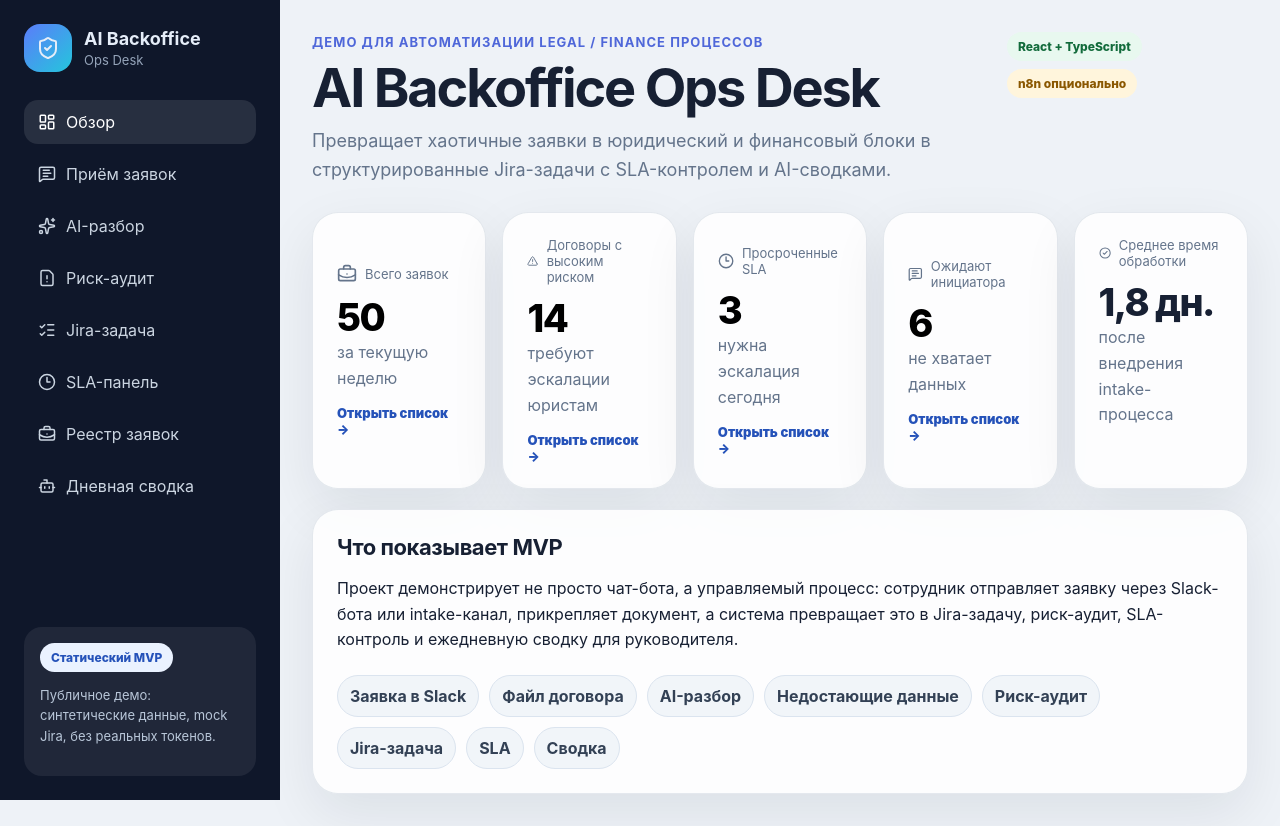
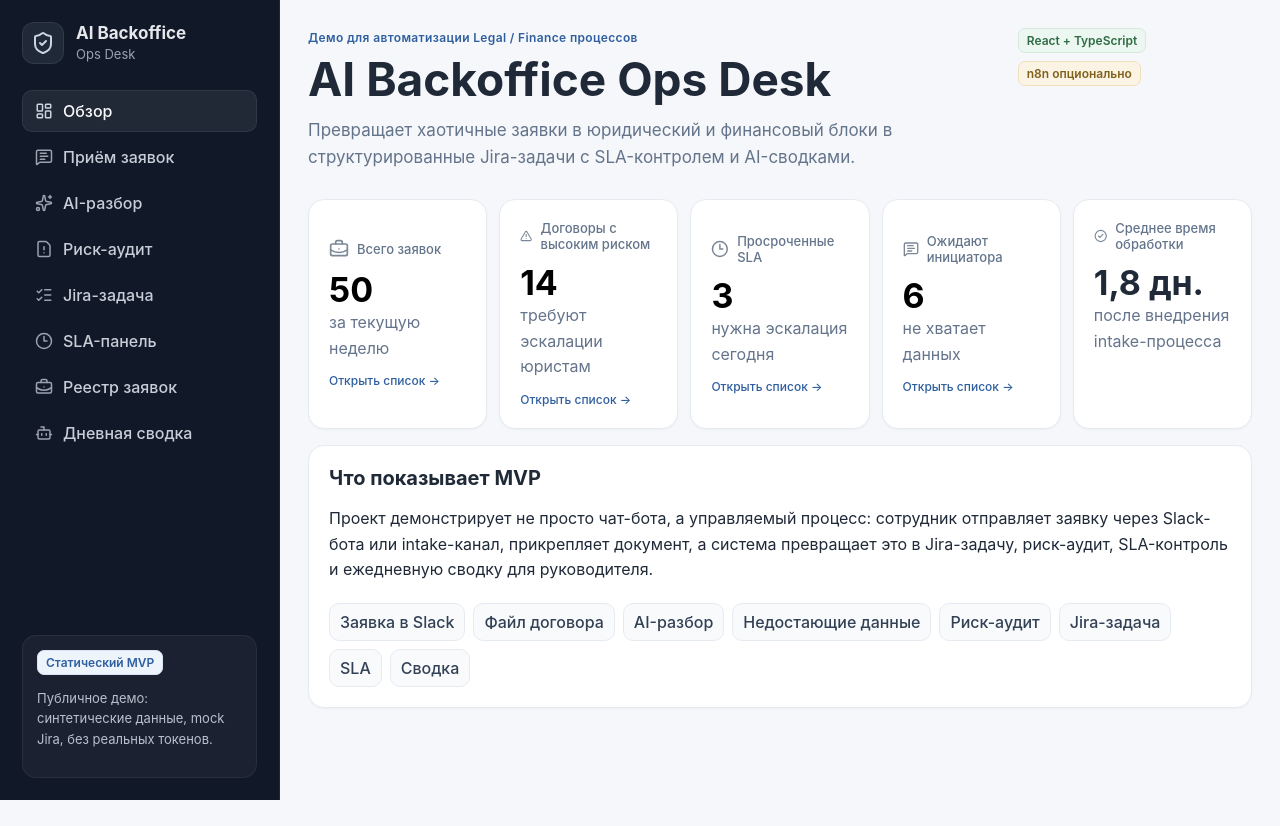
Before and after one commit to kilevoy/ai-backoffice-ops-desk, a React (Vite) app in the folder app/: page / in a window 1280 px wide. After the commit the page ends 800 px from the top, so only its background shows below. Built offline with nearby package versions, Linux system fonts and the light colour scheme.

Commit message:
style: calm down enterprise UI

```diff
--- a/app/src/index.css
+++ b/app/src/index.css
@@ -1,106 +1,122 @@
 :root {
   font-family: Inter, "Segoe UI", Roboto, "Noto Sans", Arial, sans-serif;
-  color: #172033;
-  background: #eef2f7;
+  color: #1f2937;
+  background: #f5f7fa;
   font-synthesis: none;
   text-rendering: optimizeLegibility;
   -webkit-font-smoothing: antialiased;
+  --page-bg: #f5f7fa;
+  --surface: #ffffff;
+  --surface-muted: #f8fafc;
+  --border: #d9e1ec;
+  --border-soft: #e6ebf2;
+  --text: #1f2937;
+  --text-muted: #64748b;
+  --text-soft: #8793a4;
+  --sidebar: #111827;
+  --sidebar-muted: #9ca3af;
+  --accent: #2f5f9f;
+  --accent-soft: #eef4fb;
+  --shadow-soft: 0 1px 2px rgba(15, 23, 42, 0.04);
 }
 
 * { box-sizing: border-box; }
-body { margin: 0; min-width: 320px; min-height: 100vh; }
+body { margin: 0; min-width: 320px; min-height: 100vh; font-weight: 400; background: var(--page-bg); }
 button { font: inherit; }
 
 .app-shell { display: flex; min-height: 100vh; }
-.sidebar { width: 280px; background: #0f172a; color: #e5edf8; padding: 24px; display: flex; flex-direction: column; position: sticky; top: 0; height: 100vh; }
-.brand { display: flex; gap: 12px; align-items: center; margin-bottom: 28px; }
-.brand-icon { width: 48px; height: 48px; border-radius: 16px; display: grid; place-items: center; background: linear-gradient(135deg, #5b7cfa, #24c6dc); }
-.brand strong { display: block; font-size: 18px; }
-.brand span { color: #94a3b8; font-size: 13px; }
-.nav { display: grid; gap: 8px; }
-.nav-item { border: 0; width: 100%; display: flex; gap: 10px; align-items: center; padding: 12px 14px; border-radius: 14px; color: #cbd5e1; background: transparent; cursor: pointer; text-align: left; }
-.nav-item:hover, .nav-item.active { background: rgba(255,255,255,0.1); color: #fff; }
-.sidebar-note { margin-top: auto; color: #b8c6d8; font-size: 13px; background: rgba(255,255,255,0.07); border-radius: 18px; padding: 16px; }
-.main { flex: 1; padding: 32px; max-width: 1440px; margin: 0 auto; }
+.sidebar { width: 280px; background: var(--sidebar); color: #e5e7eb; padding: 22px; display: flex; flex-direction: column; position: sticky; top: 0; height: 100vh; border-right: 1px solid rgba(255,255,255,0.06); }
+.brand { display: flex; gap: 12px; align-items: center; margin-bottom: 26px; }
+.brand-icon { width: 42px; height: 42px; border-radius: 12px; display: grid; place-items: center; background: #1f2937; color: #cbd5e1; border: 1px solid rgba(255,255,255,0.08); }
+.brand strong { display: block; font-size: 17px; font-weight: 650; }
+.brand span { color: var(--sidebar-muted); font-size: 13px; }
+.nav { display: grid; gap: 4px; }
+.nav-item { border: 1px solid transparent; width: 100%; display: flex; gap: 10px; align-items: center; padding: 10px 12px; border-radius: 10px; color: #c7ced8; background: transparent; cursor: pointer; text-align: left; font-weight: 550; }
+.nav-item svg { color: #9ca3af; }
+.nav-item:hover, .nav-item.active { background: rgba(255,255,255,0.07); color: #f9fafb; border-color: rgba(255,255,255,0.07); }
+.nav-item:hover svg, .nav-item.active svg { color: #cbd5e1; }
+.sidebar-note { margin-top: auto; color: #b7c0cc; font-size: 13px; background: rgba(255,255,255,0.045); border: 1px solid rgba(255,255,255,0.06); border-radius: 14px; padding: 14px; }
+.main { flex: 1; padding: 28px; max-width: 1440px; margin: 0 auto; }
 .hero { display: flex; justify-content: space-between; gap: 24px; align-items: flex-start; margin-bottom: 28px; }
-.eyebrow { margin: 0 0 8px; color: #4f67d9; font-weight: 700; font-size: 13px; letter-spacing: .08em; text-transform: uppercase; }
-h1 { margin: 0; font-size: clamp(32px, 5vw, 54px); line-height: 1; letter-spacing: -0.04em; }
-h2 { margin: 0 0 14px; font-size: 22px; letter-spacing: -0.02em; }
-h3 { margin: 22px 0 10px; font-size: 15px; color: #334155; }
+.eyebrow { margin: 0 0 8px; color: var(--accent); font-weight: 600; font-size: 12px; letter-spacing: .03em; text-transform: none; }
+h1 { margin: 0; font-size: clamp(30px, 4vw, 46px); line-height: 1.08; letter-spacing: 0; font-weight: 700; }
+h2 { margin: 0 0 12px; font-size: 20px; letter-spacing: 0; font-weight: 650; }
+h3 { margin: 20px 0 10px; font-size: 15px; color: #334155; font-weight: 650; }
 p { line-height: 1.6; }
-.hero-text { margin: 12px 0 0; max-width: 760px; color: #64748b; font-size: 18px; }
+.hero-text { margin: 12px 0 0; max-width: 760px; color: var(--text-muted); font-size: 17px; }
 .hero-actions, .tag-wrap { display: flex; flex-wrap: wrap; gap: 8px; }
-.card { background: rgba(255,255,255,0.86); border: 1px solid rgba(148,163,184,0.24); border-radius: 26px; padding: 24px; box-shadow: 0 20px 55px rgba(15, 23, 42, 0.08); }
-.section-grid, .charts-grid { display: grid; gap: 20px; }
-.kpi-grid { display: grid; grid-template-columns: repeat(5, minmax(0, 1fr)); gap: 16px; }
-.kpi-head { display: flex; align-items: center; gap: 8px; color: #64748b; font-size: 13px; }
-.kpi-value { font-size: 38px; font-weight: 800; margin-top: 10px; letter-spacing: -0.04em; }
-.kpi-card { text-align: left; min-height: 180px; }
-.clickable-kpi { width: 100%; cursor: pointer; transition: transform 0.18s ease, border-color 0.18s ease, box-shadow 0.18s ease; }
-.clickable-kpi:hover { transform: translateY(-2px); border-color: rgba(91, 124, 250, 0.55); box-shadow: 0 24px 60px rgba(37, 82, 185, 0.14); }
-.open-hint { display: inline-flex; margin-top: 14px; color: #2552b9; font-size: 13px; font-weight: 900; }
-.muted { color: #64748b; margin: 0; }
+.card { background: var(--surface); border: 1px solid var(--border-soft); border-radius: 16px; padding: 20px; box-shadow: var(--shadow-soft); }
+.section-grid, .charts-grid { display: grid; gap: 16px; }
+.kpi-grid { display: grid; grid-template-columns: repeat(5, minmax(0, 1fr)); gap: 12px; }
+.kpi-head { display: flex; align-items: center; gap: 8px; color: var(--text-muted); font-size: 13px; font-weight: 500; }
+.kpi-head svg { color: #7b8797; }
+.kpi-value { font-size: 34px; font-weight: 650; margin-top: 10px; letter-spacing: 0; }
+.kpi-card { text-align: left; min-height: 160px; }
+.clickable-kpi { width: 100%; cursor: pointer; transition: border-color 0.14s ease, background-color 0.14s ease; }
+.clickable-kpi:hover { border-color: #b7c8dc; background: #fbfdff; }
+.open-hint { display: inline-flex; margin-top: 12px; color: var(--accent); font-size: 12px; font-weight: 550; }
+.muted { color: var(--text-muted); margin: 0; }
 .wide-card { min-height: 210px; }
-.flow-line { display: flex; flex-wrap: wrap; gap: 10px; margin-top: 22px; }
-.flow-line span { background: #f1f5f9; border: 1px solid #dbe4ef; padding: 10px 12px; border-radius: 999px; font-weight: 700; color: #334155; }
-.two-col { display: grid; grid-template-columns: 1.15fr .85fr; gap: 20px; align-items: start; }
+.flow-line { display: flex; flex-wrap: wrap; gap: 8px; margin-top: 20px; }
+.flow-line span { background: var(--surface-muted); border: 1px solid var(--border-soft); padding: 8px 10px; border-radius: 10px; font-weight: 550; color: #334155; }
+.two-col { display: grid; grid-template-columns: 1.15fr .85fr; gap: 16px; align-items: start; }
 .scenario-tabs { display: flex; flex-wrap: wrap; gap: 8px; margin: 16px 0; }
-.tab { border: 1px solid #dbe4ef; background: #f8fafc; padding: 10px 12px; border-radius: 999px; cursor: pointer; color: #475569; }
-.tab.active { background: #172033; color: white; border-color: #172033; }
-.chat-window { background: #f8fafc; border: 1px solid #dbe4ef; border-radius: 24px; padding: 18px; display: grid; gap: 14px; }
-.chat-message { max-width: 88%; padding: 16px; border-radius: 20px; }
+.tab { border: 1px solid var(--border); background: var(--surface-muted); padding: 8px 11px; border-radius: 10px; cursor: pointer; color: #475569; font-weight: 550; }
+.tab.active { background: #263648; color: #fff; border-color: #263648; }
+.chat-window { background: var(--surface-muted); border: 1px solid var(--border-soft); border-radius: 16px; padding: 16px; display: grid; gap: 12px; }
+.chat-message { max-width: 88%; padding: 14px; border-radius: 14px; }
 .chat-message p { margin: 8px 0 0; }
-.chat-message.employee { background: white; border: 1px solid #e2e8f0; }
-.chat-message.bot { background: #eaf2ff; margin-left: auto; border: 1px solid #c7dbff; }
-.attachment-panel { display: grid; grid-template-columns: auto 1fr; gap: 12px; align-items: center; margin-top: 14px; padding: 14px; background: #fff; border: 1px solid #dbe4ef; border-radius: 18px; }
-.attachment-icon { width: 40px; height: 40px; border-radius: 14px; display: grid; place-items: center; background: #eaf2ff; color: #2552b9; }
-.attachment-panel span { display: block; color: #64748b; font-size: 12px; font-weight: 800; text-transform: uppercase; letter-spacing: .06em; }
+.chat-message.employee { background: white; border: 1px solid var(--border-soft); }
+.chat-message.bot { background: var(--accent-soft); margin-left: auto; border: 1px solid #d6e2f0; }
+.attachment-panel { display: grid; grid-template-columns: auto 1fr; gap: 12px; align-items: center; margin-top: 14px; padding: 12px; background: #fff; border: 1px solid var(--border-soft); border-radius: 14px; }
+.attachment-icon { width: 36px; height: 36px; border-radius: 10px; display: grid; place-items: center; background: var(--accent-soft); color: var(--accent); }
+.attachment-panel span { display: block; color: var(--text-muted); font-size: 12px; font-weight: 600; text-transform: none; letter-spacing: 0; }
 .attachment-panel strong { display: block; margin-top: 4px; }
-.attachment-panel p { margin: 4px 0 0; color: #64748b; font-size: 13px; }
+.attachment-panel p { margin: 4px 0 0; color: var(--text-muted); font-size: 13px; }
 .source-panel { display: grid; gap: 8px; margin: 8px 0 18px; }
-.source-panel span { background: #f8fafc; border: 1px solid #e2e8f0; border-radius: 14px; padding: 10px 12px; color: #334155; }
+.source-panel span { background: var(--surface-muted); border: 1px solid var(--border-soft); border-radius: 10px; padding: 9px 11px; color: #334155; }
 .check-list { padding: 0; list-style: none; display: grid; gap: 10px; }
-.check-list li { background: #f8fafc; border: 1px solid #e2e8f0; border-radius: 14px; padding: 10px 12px; }
+.check-list li { background: var(--surface-muted); border: 1px solid var(--border-soft); border-radius: 10px; padding: 9px 11px; }
 .two-columns { grid-template-columns: repeat(2, minmax(0, 1fr)); }
-.badge { display: inline-flex; align-items: center; border-radius: 999px; padding: 6px 10px; font-size: 12px; font-weight: 800; border: 1px solid transparent; }
-.badge-neutral { background: #f1f5f9; color: #334155; }
-.badge-green { background: #e8f8ef; color: #126b3b; }
-.badge-amber { background: #fff5dc; color: #8a5700; }
-.badge-red { background: #feeceb; color: #a3211d; }
-.badge-blue { background: #eaf2ff; color: #2552b9; }
+.badge { display: inline-flex; align-items: center; border-radius: 7px; padding: 4px 8px; font-size: 12px; font-weight: 600; border: 1px solid transparent; line-height: 1.25; }
+.badge-neutral { background: #f3f5f7; color: #4b5563; border-color: #e5e7eb; }
+.badge-green { background: #edf7f1; color: #2f6b45; border-color: #d6eadc; }
+.badge-amber { background: #fbf4e4; color: #80611a; border-color: #efe0bc; }
+.badge-red { background: #fbeeee; color: #8f3b35; border-color: #efd4d1; }
+.badge-blue { background: var(--accent-soft); color: var(--accent); border-color: #d7e4f2; }
 .parser-table { display: grid; grid-template-columns: repeat(2, minmax(0, 1fr)); gap: 12px; margin-top: 18px; }
-.parser-table div { background: #f8fafc; border: 1px solid #e2e8f0; border-radius: 16px; padding: 14px; }
-.parser-table span { display: block; color: #64748b; font-size: 12px; margin-bottom: 6px; }
-.parser-table strong { font-size: 15px; }
+.parser-table div { background: var(--surface-muted); border: 1px solid var(--border-soft); border-radius: 12px; padding: 12px; }
+.parser-table span { display: block; color: var(--text-muted); font-size: 12px; margin-bottom: 6px; }
+.parser-table strong { font-size: 15px; font-weight: 600; }
 .parser-table.compact { grid-template-columns: repeat(3, minmax(0, 1fr)); }
 .split-block { display: grid; grid-template-columns: 1fr 1fr; gap: 20px; margin-top: 16px; }
-.risk-score { border-radius: 24px; padding: 24px; background: linear-gradient(135deg, #172033, #3d4a71); color: white; margin-bottom: 16px; }
-.risk-score span { font-size: 56px; font-weight: 900; letter-spacing: -0.05em; }
-.risk-score p { margin: 4px 0 0; color: #dbeafe; }
+.risk-score { border-radius: 16px; padding: 20px; background: #243244; color: white; margin-bottom: 16px; }
+.risk-score span { font-size: 48px; font-weight: 700; letter-spacing: 0; }
+.risk-score p { margin: 4px 0 0; color: #d5dde8; }
 .risk-list { display: grid; gap: 10px; padding-left: 18px; }
 .risk-list li { line-height: 1.5; }
-.report-preview { white-space: pre-wrap; background: #101827; color: #dbeafe; padding: 20px; border-radius: 20px; overflow: auto; min-height: 360px; line-height: 1.55; }
+.report-preview { white-space: pre-wrap; background: #111827; color: #d8e1ee; padding: 18px; border-radius: 14px; overflow: auto; min-height: 360px; line-height: 1.55; }
 .jira-header { display: flex; justify-content: space-between; gap: 16px; align-items: flex-start; border-bottom: 1px solid #e2e8f0; padding-bottom: 18px; margin-bottom: 18px; }
-.jira-header p { margin: 6px 0 0; color: #64748b; }
+.jira-header p { margin: 6px 0 0; color: var(--text-muted); }
 .charts-grid { grid-template-columns: repeat(2, minmax(0, 1fr)); }
 .drilldown-actions { grid-column: 1 / -1; display: flex; justify-content: space-between; gap: 18px; align-items: flex-start; min-height: auto; }
 .action-row { display: flex; flex-wrap: wrap; gap: 8px; justify-content: flex-end; }
-.summary-box { display: grid; gap: 14px; background: #f8fafc; border: 1px solid #dbe4ef; border-radius: 22px; padding: 22px; }
+.summary-box { display: grid; gap: 14px; background: var(--surface-muted); border: 1px solid var(--border-soft); border-radius: 14px; padding: 18px; }
 .summary-box p { margin: 0; }
 .register-cta { margin-top: 12px; }
 .register-card { overflow: hidden; }
 .register-header { display: flex; justify-content: space-between; gap: 18px; align-items: flex-start; margin-bottom: 18px; }
-.filter-bar { display: flex; flex-wrap: wrap; gap: 8px; padding: 12px; margin-bottom: 18px; border: 1px solid #dbe4ef; border-radius: 18px; background: #f8fafc; }
-.filter-button { border: 1px solid #dbe4ef; background: #fff; color: #475569; border-radius: 999px; padding: 9px 12px; cursor: pointer; font-weight: 800; }
-.filter-button:hover, .filter-button.active { background: #172033; color: #fff; border-color: #172033; }
-.request-table { display: grid; gap: 10px; min-width: 0; }
-.request-row { display: grid; grid-template-columns: minmax(220px, 1.45fr) minmax(120px, .8fr) minmax(140px, .9fr) minmax(130px, .8fr) minmax(100px, .65fr) minmax(120px, .85fr) minmax(150px, 1fr) minmax(220px, 1.4fr); gap: 10px; align-items: center; padding: 14px; border: 1px solid #e2e8f0; border-radius: 18px; background: #fff; }
-.request-row-head { background: #f8fafc; color: #64748b; font-size: 12px; font-weight: 900; text-transform: uppercase; letter-spacing: .06em; }
-.request-task { display: grid; gap: 4px; }
-.request-task strong { color: #172033; }
+.filter-bar { display: flex; flex-wrap: wrap; gap: 6px; padding: 10px; margin-bottom: 14px; border: 1px solid var(--border-soft); border-radius: 12px; background: var(--surface-muted); }
+.filter-button { border: 1px solid var(--border); background: #fff; color: #475569; border-radius: 8px; padding: 7px 10px; cursor: pointer; font-weight: 550; }
+.filter-button:hover, .filter-button.active { background: #eef4fb; color: var(--accent); border-color: #b9cbe0; }
+.request-table { display: grid; gap: 6px; min-width: 0; }
+.request-row { display: grid; grid-template-columns: minmax(220px, 1.45fr) minmax(120px, .8fr) minmax(140px, .9fr) minmax(130px, .8fr) minmax(100px, .65fr) minmax(120px, .85fr) minmax(150px, 1fr) minmax(220px, 1.4fr); gap: 10px; align-items: center; padding: 10px 12px; border: 1px solid var(--border-soft); border-radius: 10px; background: #fff; font-size: 14px; }
+.request-row-head { background: var(--surface-muted); color: var(--text-muted); font-size: 12px; font-weight: 600; text-transform: none; letter-spacing: 0; }
+.request-task { display: grid; gap: 3px; }
+.request-task strong { color: var(--text); font-weight: 650; }
 .request-task span { color: #334155; }
-.request-row small { display: block; margin-top: 4px; color: #64748b; line-height: 1.4; }
-.document-cell { overflow-wrap: anywhere; color: #2552b9; font-weight: 800; }
+.request-row small { display: block; margin-top: 3px; color: var(--text-muted); line-height: 1.35; }
+.document-cell { overflow-wrap: anywhere; color: var(--accent); font-weight: 500; }
 
 @media (max-width: 1100px) {
   .app-shell { flex-direction: column; }
@@ -131,11 +147,11 @@
   z-index: 50;
   transform: translateY(-160%);
   background: #ffffff;
-  color: #172033;
-  border: 2px solid #5b7cfa;
-  border-radius: 12px;
+  color: var(--text);
+  border: 2px solid var(--accent);
+  border-radius: 10px;
   padding: 10px 14px;
-  font-weight: 800;
+  font-weight: 600;
   transition: transform 0.18s ease;
 }
 
@@ -147,17 +163,17 @@
 .tab:focus-visible,
 .filter-button:focus-visible,
 .clickable-kpi:focus-visible {
-  outline: 3px solid #5b7cfa;
+  outline: 3px solid #8fb2dc;
   outline-offset: 3px;
 }
 
 .chart-frame { min-height: 260px; }
 
 .summary-grid { display: grid; grid-template-columns: repeat(4, minmax(0, 1fr)); gap: 14px; margin-top: 20px; }
-.summary-card { background: #f8fafc; border: 1px solid #e2e8f0; border-radius: 18px; padding: 16px; }
-.summary-card span { color: #64748b; display: block; font-size: 12px; font-weight: 800; text-transform: uppercase; letter-spacing: .06em; }
-.summary-card strong { display: block; margin-top: 8px; font-size: 34px; letter-spacing: -0.04em; }
-.summary-card p { color: #64748b; margin: 4px 0 0; }
+.summary-card { background: var(--surface-muted); border: 1px solid var(--border-soft); border-radius: 12px; padding: 14px; }
+.summary-card span { color: var(--text-muted); display: block; font-size: 12px; font-weight: 600; text-transform: none; letter-spacing: 0; }
+.summary-card strong { display: block; margin-top: 8px; font-size: 30px; font-weight: 650; letter-spacing: 0; }
+.summary-card p { color: var(--text-muted); margin: 4px 0 0; }
 
 @media (max-width: 1100px) { .summary-grid { grid-template-columns: repeat(2, minmax(0, 1fr)); } }
 @media (max-width: 700px) { .summary-grid { grid-template-columns: 1fr; } }
```
